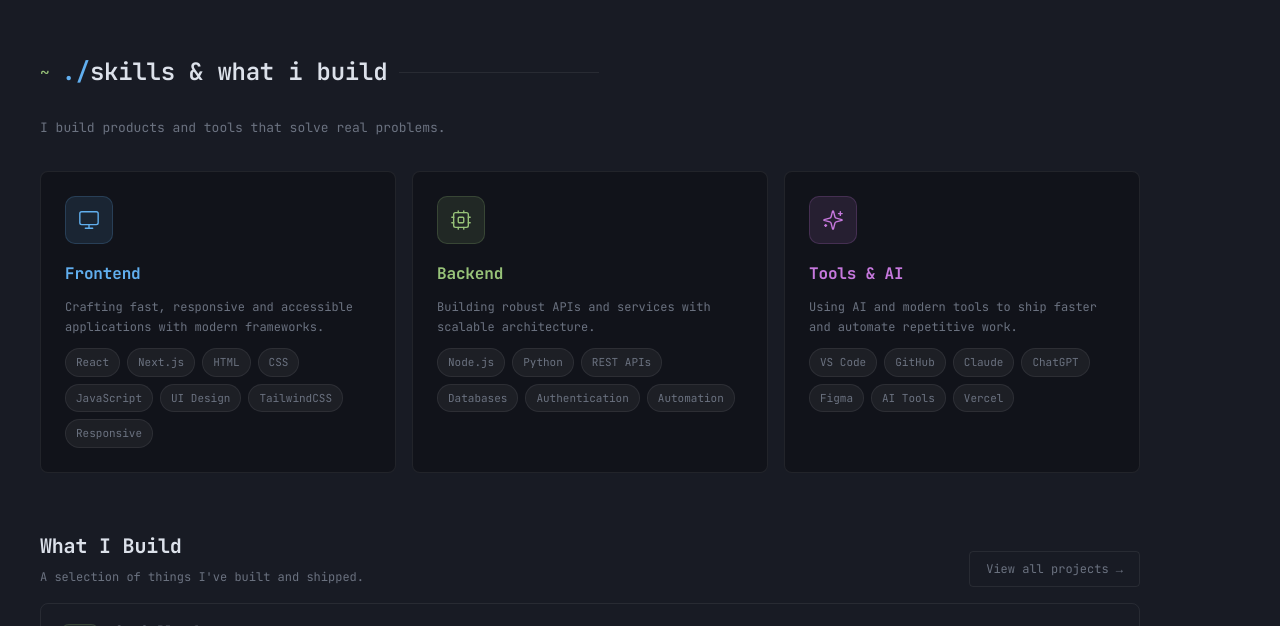
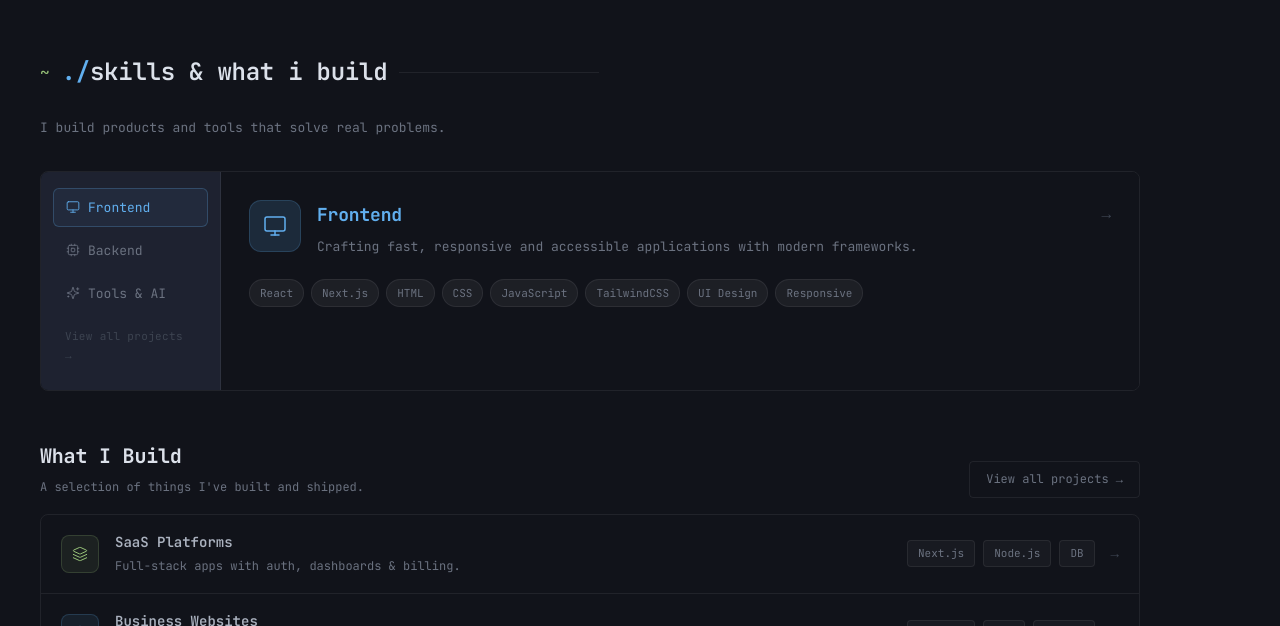
Before and after one commit to savewinkie/portfolio, a Next.js app: page / in a window 1280 px wide. Shown: the part 1774-2400 px from the top of the page. Built offline with nearby package versions, Linux system fonts and the light colour scheme.

Commit message:
redesign skills sidebar

```diff
--- a/app/globals.css
+++ b/app/globals.css
@@ -550,8 +550,117 @@ section { padding: 100px 40px; position: relative; }
 .about-text p .hl-blue   { color: var(--blue); }
 .about-text p .hl-yellow { color: var(--yellow); }
 
-/* ── Skills ── */
-.skills-bg { background: var(--bg-2); }
+/* ── Skills layout ── */
+.skills-layout {
+  display: grid;
+  grid-template-columns: 180px 1fr;
+  gap: 0;
+  max-width: 1100px;
+  border: 1px solid var(--border);
+  border-radius: 8px;
+  overflow: hidden;
+  margin-bottom: 48px;
+}
+
+.skills-sidebar {
+  background: var(--bg-3);
+  border-right: 1px solid var(--border);
+  padding: 16px 12px;
+  display: flex;
+  flex-direction: column;
+  gap: 4px;
+}
+
+.skills-sidebar-item {
+  display: flex;
+  align-items: center;
+  gap: 8px;
+  padding: 10px 12px;
+  border-radius: 6px;
+  border: 1px solid transparent;
+  background: transparent;
+  color: var(--fg-dim);
+  font-family: var(--font);
+  font-size: 13px;
+  cursor: pointer;
+  transition: all 0.2s;
+  text-align: left;
+  width: 100%;
+}
+
+.skills-sidebar-item:hover {
+  color: var(--fg-bright);
+  background: var(--bg-2);
+}
+
+.skills-view-all {
+  font-family: var(--font);
+  font-size: 11px;
+  color: var(--fg-muted);
+  text-decoration: none;
+  padding: 10px 12px;
+  margin-top: auto;
+  transition: color 0.2s;
+  letter-spacing: 0.03em;
+}
+
+.skills-view-all:hover { color: var(--fg-dim); }
+
+.skills-content {
+  background: var(--bg);
+  padding: 0;
+}
+
+.skill-panel {
+  display: none;
+  flex-direction: column;
+  gap: 20px;
+  padding: 28px;
+}
+
+.skill-panel.active { display: flex; }
+
+.skill-panel-head {
+  display: flex;
+  align-items: flex-start;
+  gap: 16px;
+}
+
+.skill-panel-icon {
+  width: 52px;
+  height: 52px;
+  border-radius: 12px;
+  display: flex;
+  align-items: center;
+  justify-content: center;
+  flex-shrink: 0;
+}
+
+.skill-panel-title {
+  font-size: 18px;
+  font-weight: 700;
+  margin-bottom: 6px;
+  letter-spacing: -0.01em;
+}
+
+.skill-panel-desc {
+  font-size: 13px;
+  color: var(--fg-dim);
+  line-height: 1.7;
+}
+
+.skill-panel-arrow {
+  margin-left: auto;
+  color: var(--fg-muted);
+  font-size: 16px;
+  flex-shrink: 0;
+}
+
+@media (max-width: 900px) {
+  .skills-layout { grid-template-columns: 1fr; }
+  .skills-sidebar { flex-direction: row; flex-wrap: wrap; border-right: none; border-bottom: 1px solid var(--border); }
+  .skills-view-all { display: none; }
+}
 
 .skills-subtitle {
   font-size: 13px;
--- a/components/Skills.js
+++ b/components/Skills.js
@@ -1,3 +1,6 @@
+'use client';
+
+import { useState } from 'react';
 import { Monitor, Cpu, Sparkles, Layers, Globe, Bot, PackageOpen, AppWindow, Zap, FileCode, Briefcase } from 'lucide-react';
 
 const skills = [
@@ -5,15 +8,15 @@ const skills = [
     Icon: Monitor,
     title: 'Frontend',
     color: '#61afef',
-    bg: 'rgba(97,175,239,0.12)',
+    bg: 'rgba(97,175,239,0.15)',
     desc: 'Crafting fast, responsive and accessible applications with modern frameworks.',
-    tags: ['React', 'Next.js', 'HTML', 'CSS', 'JavaScript', 'UI Design', 'TailwindCSS', 'Responsive'],
+    tags: ['React', 'Next.js', 'HTML', 'CSS', 'JavaScript', 'TailwindCSS', 'UI Design', 'Responsive'],
   },
   {
     Icon: Cpu,
     title: 'Backend',
     color: '#98c379',
-    bg: 'rgba(152,195,121,0.12)',
+    bg: 'rgba(152,195,121,0.15)',
     desc: 'Building robust APIs and services with scalable architecture.',
     tags: ['Node.js', 'Python', 'REST APIs', 'Databases', 'Authentication', 'Automation'],
   },
@@ -21,7 +24,7 @@ const skills = [
     Icon: Sparkles,
     title: 'Tools & AI',
     color: '#c678dd',
-    bg: 'rgba(198,120,221,0.12)',
+    bg: 'rgba(198,120,221,0.15)',
     desc: 'Using AI and modern tools to ship faster and automate repetitive work.',
     tags: ['VS Code', 'GitHub', 'Claude', 'ChatGPT', 'Figma', 'AI Tools', 'Vercel'],
   },
@@ -39,9 +42,10 @@ const builds = [
 ];
 
 export default function Skills() {
+  const [activeSkill, setActiveSkill] = useState(0);
+
   return (
     <section className="skills-bg" id="skills">
-
       <div className="sec-header">
         <span className="sec-prompt">~</span>
         <h2 className="sec-title"><span>./</span>skills &amp; what i build</h2>
@@ -50,24 +54,49 @@ export default function Skills() {
 
       <p className="skills-subtitle reveal">I build products and tools that solve real problems.</p>
 
-      {/* Skills cards */}
-      <div className="skills-cards reveal">
-        {skills.map((s) => (
-          <div className="skill-card-new" key={s.title}>
-            <div className="skill-card-icon-wrap" style={{ background: s.bg, border: `1px solid ${s.color}30` }}>
-              <s.Icon size={22} strokeWidth={1.5} color={s.color} />
-            </div>
-            <div className="skill-card-body">
-              <div className="skill-card-title-new" style={{ color: s.color }}>{s.title}</div>
-              <p className="skill-card-desc">{s.desc}</p>
+      {/* Skills — sidebar + content */}
+      <div className="skills-layout reveal">
+        {/* Sidebar */}
+        <div className="skills-sidebar">
+          {skills.map((s, i) => (
+            <button
+              key={s.title}
+              className={`skills-sidebar-item ${activeSkill === i ? 'active' : ''}`}
+              onClick={() => setActiveSkill(i)}
+              style={activeSkill === i ? { color: s.color, borderColor: `${s.color}40`, background: `${s.color}10` } : {}}
+            >
+              <s.Icon size={14} strokeWidth={1.5} />
+              <span>{s.title}</span>
+            </button>
+          ))}
+          <a href="#projects" className="skills-view-all">View all projects →</a>
+        </div>
+
+        {/* Skill content */}
+        <div className="skills-content">
+          {skills.map((s, i) => (
+            <div
+              key={s.title}
+              className={`skill-panel ${activeSkill === i ? 'active' : ''}`}
+            >
+              <div className="skill-panel-head">
+                <div className="skill-panel-icon" style={{ background: s.bg, border: `1px solid ${s.color}30` }}>
+                  <s.Icon size={24} strokeWidth={1.5} color={s.color} />
+                </div>
+                <div>
+                  <div className="skill-panel-title" style={{ color: s.color }}>{s.title}</div>
+                  <p className="skill-panel-desc">{s.desc}</p>
+                </div>
+                <span className="skill-panel-arrow">→</span>
+              </div>
               <div className="skill-tags">
                 {s.tags.map((t) => (
                   <span className="skill-tag-new" key={t}>{t}</span>
                 ))}
               </div>
             </div>
-          </div>
-        ))}
+          ))}
+        </div>
       </div>
 
       {/* What I Build */}
```
